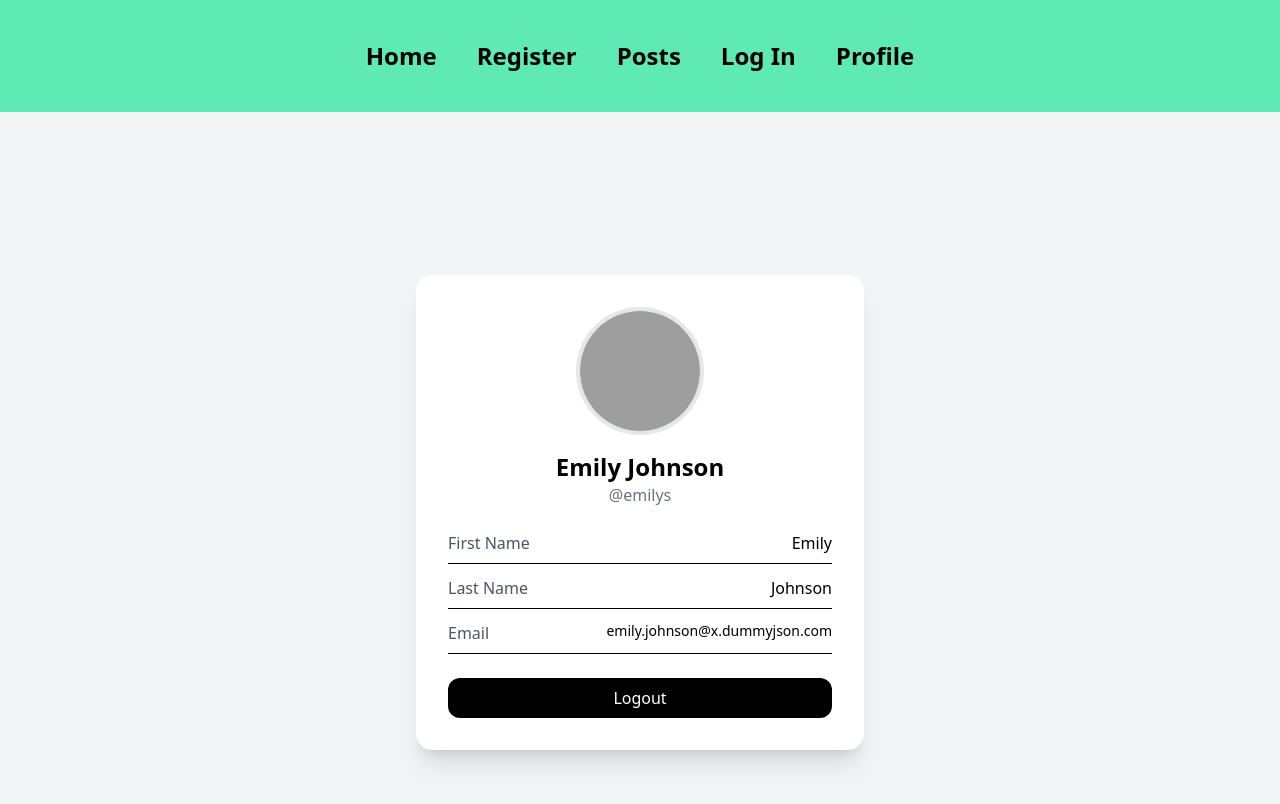
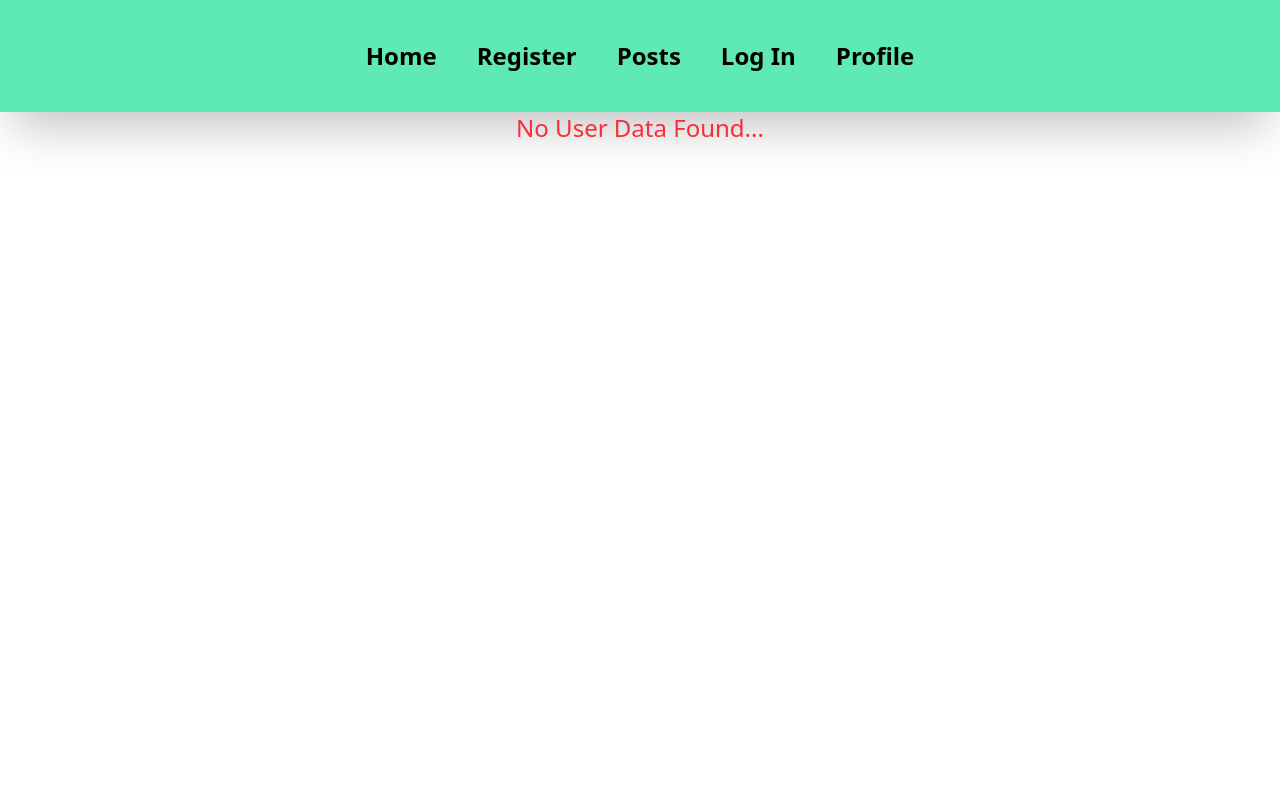
Before and after one commit to tingchannavong/recap22, a React (Vite) app: page /profile in a window 1280 px wide. Shown: the top 804 px of the page. Built offline with nearby package versions, Linux system fonts and the light colour scheme; grey boxes are pictures that could not be loaded.

Commit message:
added persist zustand

```diff
--- a/src/pages/Login.jsx
+++ b/src/pages/Login.jsx
@@ -1,5 +1,7 @@
 import { useState } from 'react'
 import axios from 'axios';
+import useUserStore from '../stores/userStorage';
+import { useNavigate } from 'react-router';
 
 function Login() {
     const [formLogin, setFormLogin] = useState({
@@ -7,15 +9,25 @@ function Login() {
         password: ""
     });
 
-    const hdlChange = (e) => {
-        const { name, value } = e.target;
-        setFormLogin( prev => ({...prev, [name] : value}));
-    }
+    const navigate = useNavigate();
+
+    const setUser = useUserStore((state) => state.setUser);
+    const setToken = useUserStore((state) => state.setToken);
+    // console.log(useUserStore); this is a selector with useUserStore (api, selector)
 
     const hdlSubmit = async (e) => {
         e.preventDefault();
         const res = await axios.post('https://dummyjson.com/auth/login', formLogin);
         console.log(res.data);
+        const {image, firstName, lastName, username, email, accessToken } = res.data;
+        setUser( {image, firstName, lastName, username, email});
+        setToken( {accessToken} );
+        navigate('/profile');
+    }
+
+    const hdlChange = (e) => {
+        const { name, value } = e.target;
+        setFormLogin( prev => ({...prev, [name] : value}));
     }
 
   const inputStyles = "border bg-blue-50 w-full p-5";
--- a/src/pages/Profile.jsx
+++ b/src/pages/Profile.jsx
@@ -1,13 +1,23 @@
+import useUserStore from "../stores/userStorage";
+
 function Profile() {
-  const user = {
-    email: "emily.johnson@x.dummyjson.com",
-    firstName: "Emily",
-    gender: "female",
-    id: 1,
-    image: "https://dummyjson.com/icon/emilys/128",
-    lastName: "Johnson",
-    username: "emilys",
-  };
+    const user = useUserStore( (state) => state.user);
+    console.log(user);
+
+    if (!user) {
+        return <p className="text-2xl text-red-500 text-center">No User Data Found...</p>
+    }
+
+//   const user = {
+//     email: "emily.johnson@x.dummyjson.com",
+//     firstName: "Emily",
+//     gender: "female",
+//     id: 1,
+//     image: "https://dummyjson.com/icon/emilys/128",
+//     lastName: "Johnson",
+//     username: "emilys",
+//   };
+
   return (
     <div className="min-h-screen bg-gray-100 flex items-center justify-center p-4">
       <div className="bg-white w-full max-w-md rounded-2xl shadow-xl p-8 text-center">
--- a/src/stores/userStorage.js
+++ b/src/stores/userStorage.js
@@ -0,0 +1,19 @@
+import { create } from "zustand";
+import { persist } from "zustand/middleware";
+
+const userConfig = (set, get) => ({
+  user: null,
+  token: null,
+  setUser: (user) => set({ user }),
+  setToken: (token) => set({ token }),
+  logOut: () => set({ user: null, token: null }),
+});
+
+//in persist, 1st param is config
+// 2nd param is the name key : to be saved in local storage
+// name must be name it's a persist key
+const useUserStore = create(
+    persist(userConfig, {name: "user-store"})
+);
+
+export default useUserStore;
```
